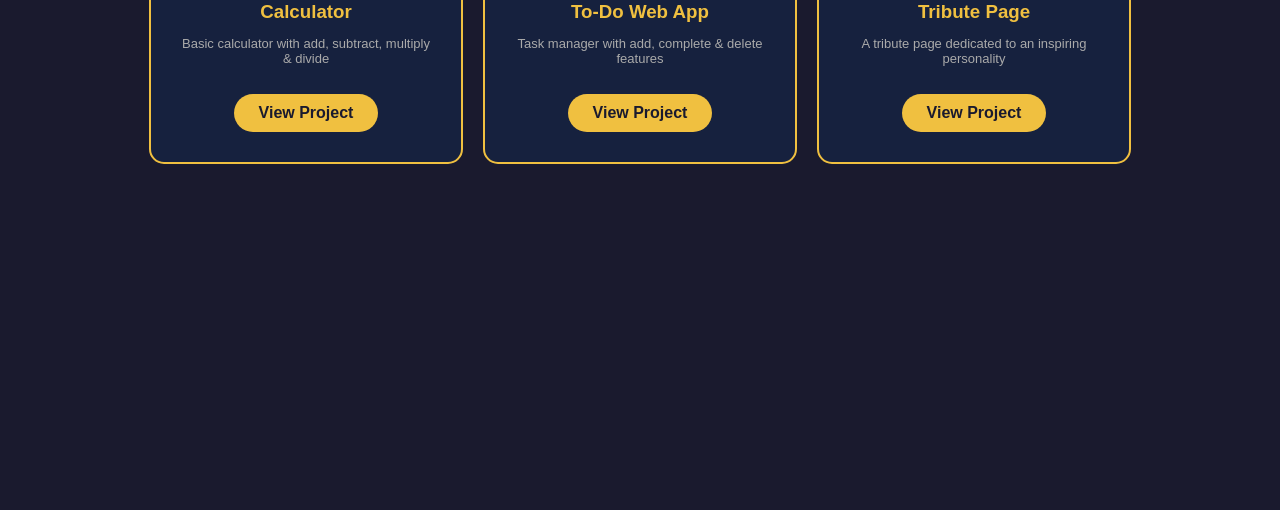
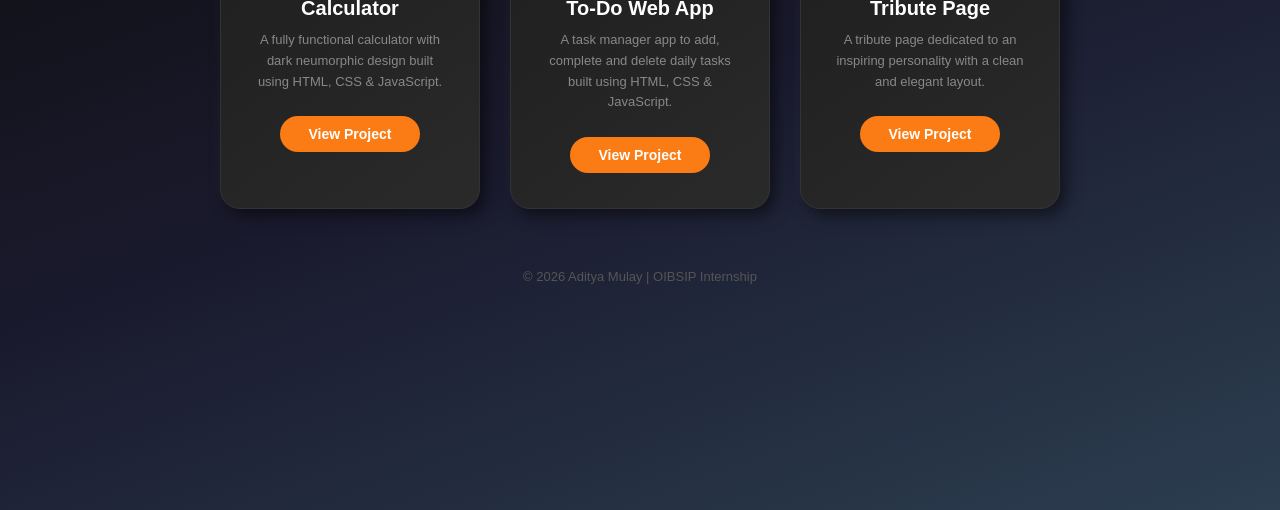
Before and after one commit to AdityaMulay727/OIBSIP, a plain HTML site: page index.html in a window 1280 px wide. Shown: the part 290-800 px from the top of the page. Drawn offline with Linux system fonts and the light colour scheme.

Commit message:
Update index.html
done

```diff
--- a/index.html
+++ b/index.html
@@ -2,57 +2,131 @@
 <html lang="en">
 <head>
     <meta charset="UTF-8">
-  <title>Aditya Mulay - OIBSIP Projects</title>
+    <meta name="viewport" content="width=device-width, initial-scale=1.0">
+    <title>Aditya Mulay | OIBSIP Projects</title>
     <style>
-    body { font-family: Arial; text-align: center;
-           background: #1a1a2e; color: white; padding: 50px; }
-    h1 { color: #f0c040; }
-    p { color: #aaa; }
-    .container { display: flex; flex-wrap: wrap;
-                 justify-content: center; gap: 20px;
-                 margin-top: 40px; }
-    .card { background: #16213e; padding: 30px;
-            width: 250px; border-radius: 15px;
-            border: 2px solid #f0c040;
-            transition: transform 0.3s; }
-    .card:hover { transform: scale(1.05); }
-    .card span { font-size: 40px; }
-    .card h3 { color: #f0c040; margin: 15px 0 5px; }
-    .card p { font-size: 13px; color: #aaa; }
-    .card a { display: inline-block; margin-top: 15px;
-              background: #f0c040; color: #1a1a2e;
-              padding: 10px 25px; border-radius: 20px;
-              text-decoration: none; font-weight: bold; }
-    .card a:hover { background: #fff; }
+        * { margin: 0; padding: 0; box-sizing: border-box; }
+
+        body {
+            font-family: Arial, sans-serif;
+            min-height: 100vh;
+            background: linear-gradient(160deg, #0d0d0d, #1a1a2e, #2c3e50);
+            display: flex;
+            flex-direction: column;
+            align-items: center;
+            padding: 60px 20px;
+        }
+
+        h1 {
+            color: #ffffff;
+            font-size: 36px;
+            margin-bottom: 10px;
+            letter-spacing: 2px;
+        }
+
+        p.subtitle {
+            color: #aaa;
+            font-size: 15px;
+            margin-bottom: 50px;
+        }
+
+        .container {
+            display: flex;
+            flex-wrap: wrap;
+            justify-content: center;
+            gap: 30px;
+        }
+
+        .card {
+            background: linear-gradient(145deg, #1e1e1e, #2a2a2a);
+            border: 1px solid #333;
+            border-radius: 20px;
+            padding: 35px 30px;
+            width: 260px;
+            text-align: center;
+            box-shadow: 6px 6px 16px rgba(0,0,0,0.5),
+                        -3px -3px 10px rgba(255,255,255,0.03);
+            transition: transform 0.3s ease, box-shadow 0.3s ease;
+        }
+
+        .card:hover {
+            transform: translateY(-8px);
+            box-shadow: 10px 10px 25px rgba(0,0,0,0.6);
+        }
+
+        .card .icon {
+            font-size: 48px;
+            margin-bottom: 16px;
+        }
+
+        .card h3 {
+            color: #ffffff;
+            font-size: 20px;
+            margin-bottom: 10px;
+        }
+
+        .card p {
+            color: #888;
+            font-size: 13px;
+            margin-bottom: 24px;
+            line-height: 1.6;
+        }
+
+        .card a {
+            display: inline-block;
+            background: #fb7c14;
+            color: white;
+            text-decoration: none;
+            padding: 10px 28px;
+            border-radius: 25px;
+            font-size: 14px;
+            font-weight: bold;
+            transition: background 0.2s ease, transform 0.1s;
+        }
+
+        .card a:hover {
+            background: #ff9a45;
+            transform: scale(1.05);
+        }
+
+        footer {
+            margin-top: 60px;
+            color: #555;
+            font-size: 13px;
+        }
     </style>
 </head>
 <body>
-  <h1>🚀 My OIBSIP Projects</h1>
-  <p>Web Development & Designing Internship — Oasis Infobyte</p>
+
+    <h1>🚀 OIBSIP Projects</h1>
+    <p class="subtitle">Web Development & Designing Internship — Oasis Infobyte | Aditya Mulay</p>
 
     <div class="container">
 
         <div class="card">
-      <span>🧮</span>
+            <div class="icon">🧮</div>
             <h3>Calculator</h3>
-      <p>Basic calculator with add, subtract, multiply & divide</p>
+            <p>A fully functional calculator with dark neumorphic design built using HTML, CSS & JavaScript.</p>
             <a href="calculator/index.html">View Project</a>
         </div>
 
         <div class="card">
-      <span>✅</span>
+            <div class="icon">✅</div>
             <h3>To-Do Web App</h3>
-      <p>Task manager with add, complete & delete features</p>
+            <p>A task manager app to add, complete and delete daily tasks built using HTML, CSS & JavaScript.</p>
             <a href="todo/index.html">View Project</a>
         </div>
 
         <div class="card">
-      <span>🎖️</span>
+            <div class="icon">🎖️</div>
             <h3>Tribute Page</h3>
-      <p>A tribute page dedicated to an inspiring personality</p>
+            <p>A tribute page dedicated to an inspiring personality with a clean and elegant layout.</p>
             <a href="tribute/index.html">View Project</a>
         </div>
 
     </div>
+
+    <footer>© 2026 Aditya Mulay | OIBSIP Internship</footer>
+
 </body>
 </html>
```
Lines whose indentation alone changed are shown as unchanged.
